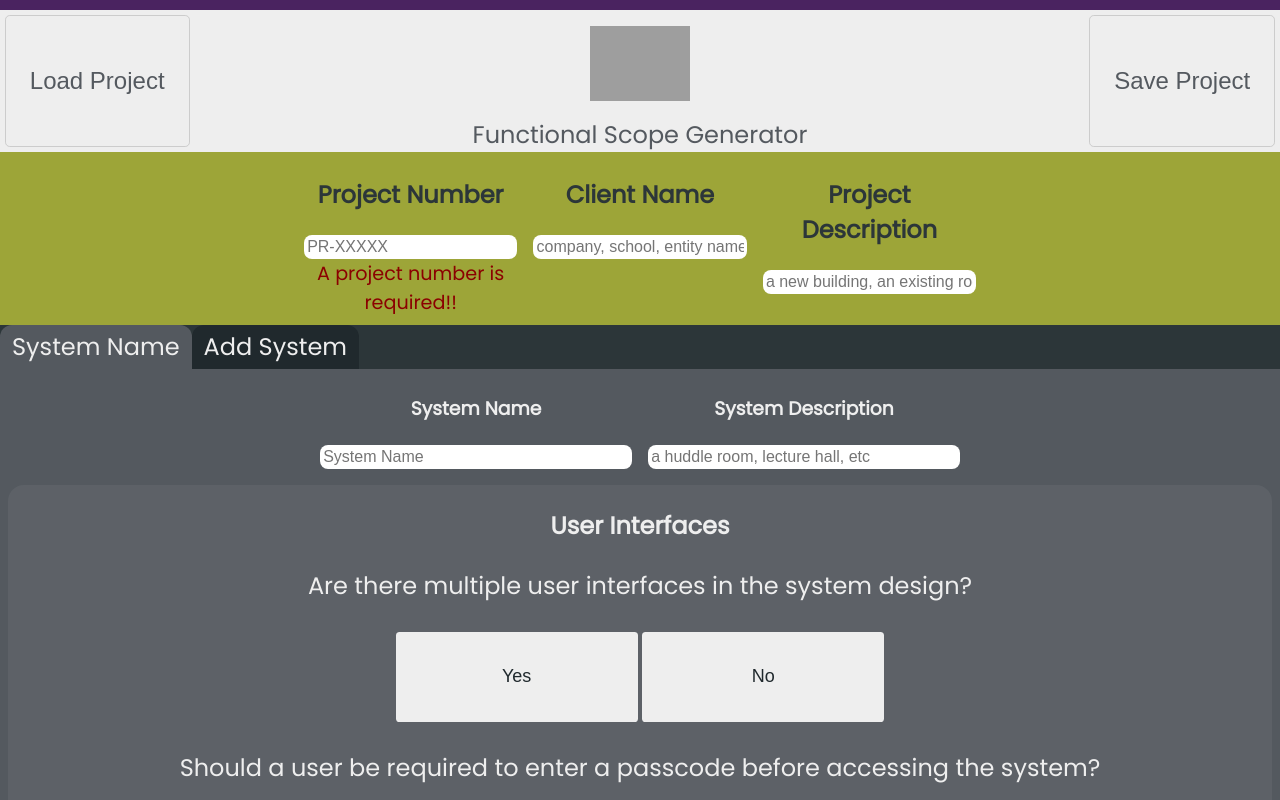
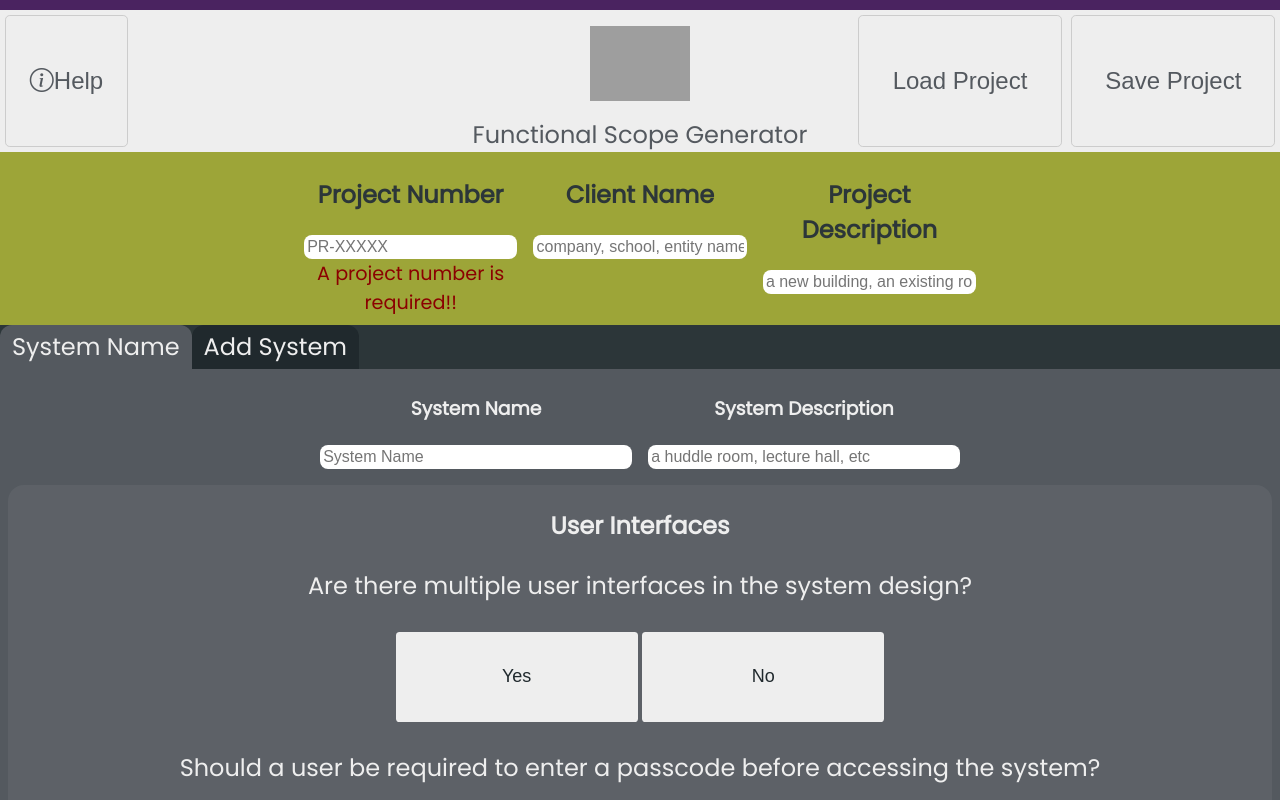
Before and after one commit to ryanjblajda/scope-generator, an Angular app: page / in a window 1280 px wide. Shown: the top 800 px of the page. Built offline with nearby package versions, Linux system fonts and the light colour scheme; grey boxes are pictures that could not be loaded.

Commit message:
add help button

```diff
--- a/src/app/app.component.html
+++ b/src/app/app.component.html
@@ -6,13 +6,14 @@
 <section class="container">
   <section class="top-line"></section>
   <header class="header container">
-    <section class="header-item load"><button (click)="loadExistingProject()">Load Project</button></section>
+    <section class="header-item left"><button><i class="bi bi-info-circle"></i><span>Help</span></button></section>
     <section class="header-item logo">
       <img src="https://ccsnewengland.com/wp-content/uploads/2020/09/CCS-Logo.png"/>
       <span class="header-name">{{title}}</span>
     </section>
-    <section class="header-item save">
+    <section class="header-item right">
       <!--<button (click)="saveCurrentProject()">Save Project</button>-->
+      <button (click)="loadExistingProject()">Load Project</button>
       <button (click)="exportCurrentProject()">Save Project</button>
     </section>
   </header>
--- a/src/app/app.component.scss
+++ b/src/app/app.component.scss
@@ -37,22 +37,24 @@ img {
 .header-item {
     flex: 1 1 0;
     display: flex;
+}
+
+.left {
+    order: 0;
     flex-direction: column;
 }
 
-.load {
-    order: 0;
-}
-
-.save {
+.right {
     order: 1;
+    flex-direction: column;
 }
 
 .logo {
     order: 2;
+    flex-direction: column;
 }
 
-.save, .load {
+.left, .right {
     button {
         color: $header-text-color;
         padding: 1em;
@@ -106,18 +108,19 @@ app-project {
         flex-direction: row;
     }
 
-    .save, .load {
+    .left, .right {
+
         button {
             flex: 1 1 0;
         }
     }
 
-    .save {
-        align-items: flex-end;
+    .right {
         order: 3;
+        flex-direction:  row;
     }
 
-    .load {
+    .left {
         align-items: flex-start;
         order: 0;
     }
```
